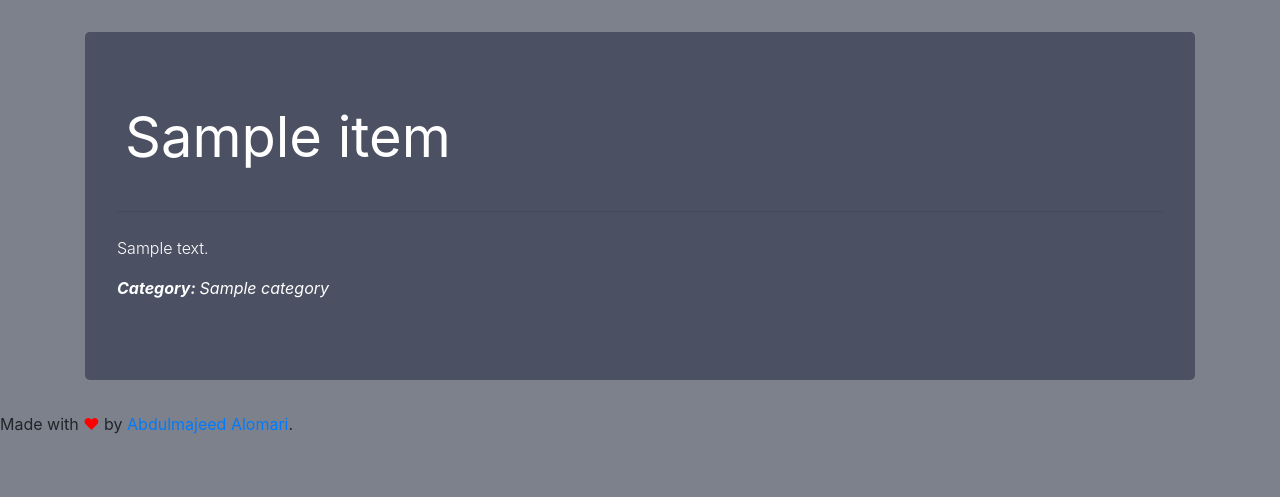
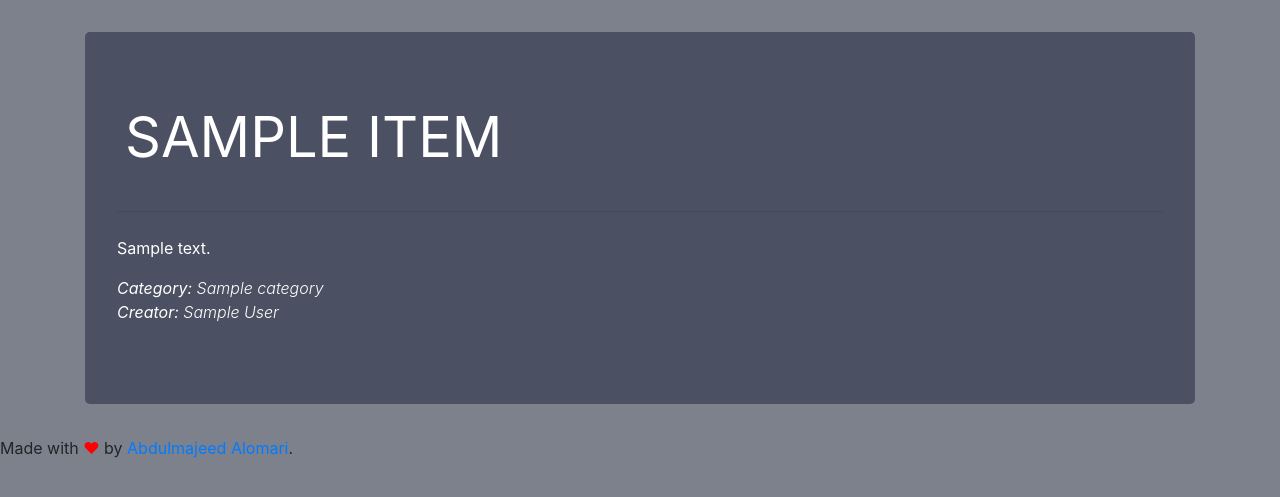
Before and after one commit to AbdulmajeedAlOmari/item-catalog-project, a Flask app: page /catalog/1/1 in a window 1280 px wide. Shown: the part 86-583 px from the top of the page. Run offline with Flask 2, Linux system fonts and the light colour scheme; tables that the repository leaves empty hold one stand-in row (values such as "Sample post"); some libraries are stand-ins or nearby versions.

Commit message:
style: Update templates

```diff
--- a/templates/index.html
+++ b/templates/index.html
@@ -2,7 +2,7 @@
 <div id="" class="jumbotron myJumbotron">
 
   <div class="d-flex mb-3 align-items-center">
-    <h1 class="p-2 display-4">Welcome to my Item Catalog</h1>
+    <h1 class="p-2 display-4 text-uppercase">Welcome to my Item Catalog</h1>
     {% if isLoggedIn() %}
       <div class="ml-auto p-2">
         <a class="btn btn-primary" href="/catalog/new">Add Item</a>
--- a/templates/items/delete.html
+++ b/templates/items/delete.html
@@ -3,7 +3,7 @@
 <div id="" class="jumbotron myJumbotron">
 
   <div class="d-flex mb-3 align-items-center">
-    <h1 class="p-2 display-4"><strong>{{ item.name }}</strong></h1>
+    <h1 class="p-2 display-4"><strong class="text-uppercase">{{ item.name }}</strong></h1>
   </div>
 
   <hr class="my-4">
--- a/templates/items/show.html
+++ b/templates/items/show.html
@@ -3,7 +3,8 @@
 <div id="" class="jumbotron myJumbotron">
 
   <div class="d-flex mb-3 align-items-center">
-    <h1 class="p-2 display-4"><strong>{{ item.name }}</strong></h1>
+
+    <h1 class="p-2 display-4"><strong class="text-uppercase">{{ item.name }}</strong></h1>
     {% if isLoggedIn() and isOwner(item.user_id) %}
       <div class="ml-auto p-2">
         <a class="btn btn-warning" href="/catalog/{{ item.category.name }}/{{ item.id }}/edit">Edit Item</a>
@@ -24,11 +25,12 @@
 
   <hr class="my-4">
 
-  <p class="font-weight-light">
+  <p class="font-weight-bolder">
     {{ item.description }}
   </p>
-  <p class="font-italic">
-    <strong>Category: </strong> {{ item.category.name }}
+  <p class="font-italic font-weight-light">
+    <strong>Category: </strong> {{ item.category.name }} <br />
+    <strong>Creator: </strong> {{ item.user.name }}
   </p>
 </div>
 
```
